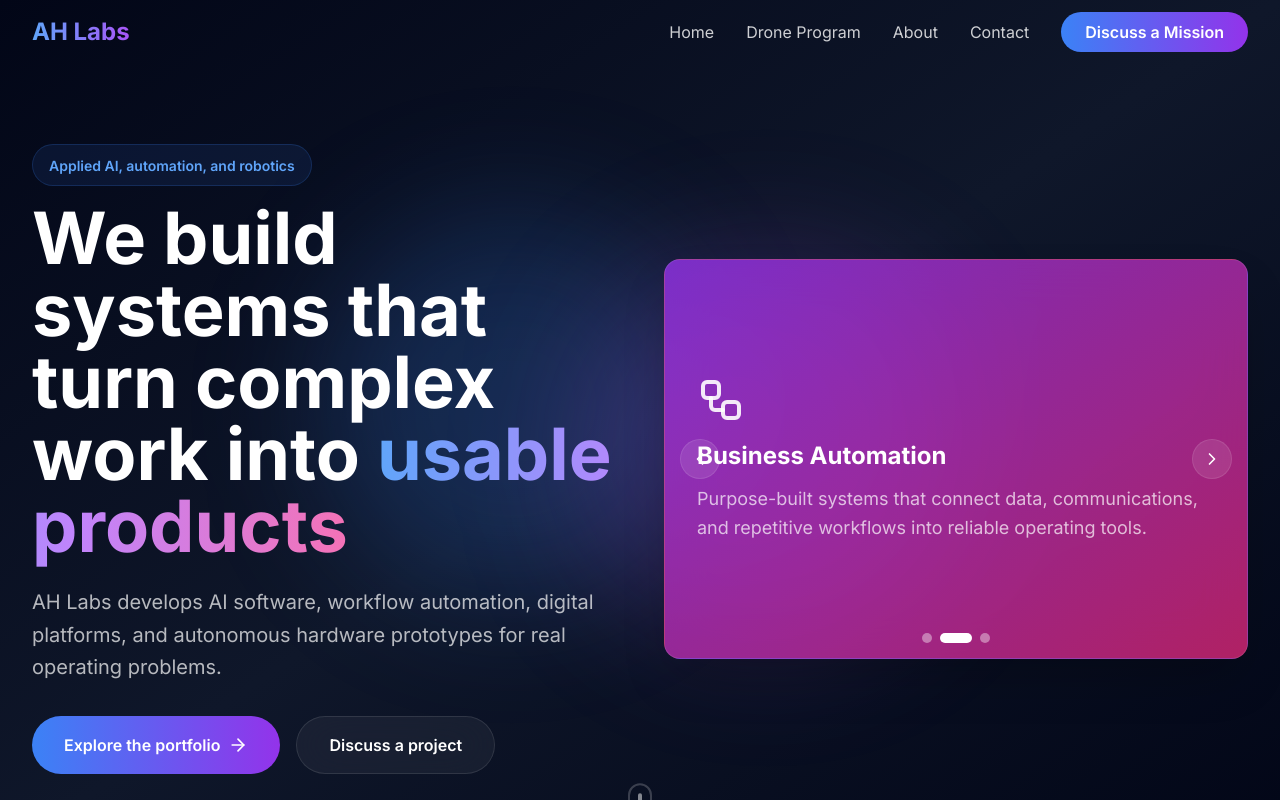
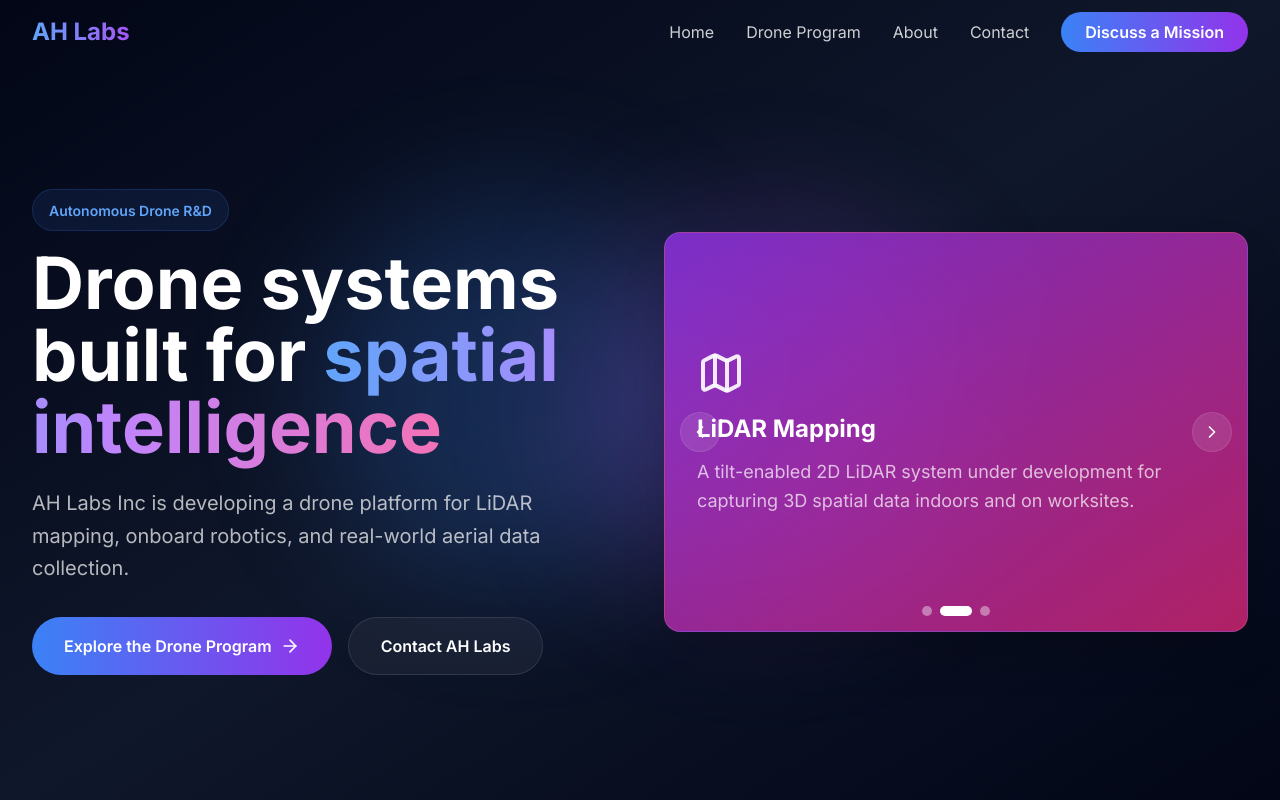
Before and after one commit to humzam241241/AH-Labs-Inc, a Next.js app: page / in a window 1280 px wide. Shown: the top 800 px of the page. Built offline with nearby package versions, Linux system fonts and the light colour scheme.

Commit message:
Focus homepage on autonomous drones

```diff
--- a/components/hero.tsx
+++ b/components/hero.tsx
@@ -3,28 +3,28 @@
 import React from "react"
 import Link from "next/link"
 import { motion } from "framer-motion"
-import { ArrowRight, Bot, Cpu, Workflow } from "lucide-react"
+import { ArrowRight, Cpu, Map, Plane } from "lucide-react"
 import { DisplayCards } from "./ui/display-cards"
 
 const heroCards = [
   {
     id: 1,
-    title: "AI Products",
-    description: "Production-ready software for customer support, lead capture, document workflows, and operational decision-making.",
-    icon: Bot,
+    title: "Autonomous Flight",
+    description: "An integrated aerial robotics platform built around custom flight control, onboard compute, and sensor integration.",
+    icon: Plane,
     gradient: "from-blue-600/80 to-cyan-600/80",
   },
   {
     id: 2,
-    title: "Business Automation",
-    description: "Purpose-built systems that connect data, communications, and repetitive workflows into reliable operating tools.",
-    icon: Workflow,
+    title: "LiDAR Mapping",
+    description: "A tilt-enabled 2D LiDAR system under development for capturing 3D spatial data indoors and on worksites.",
+    icon: Map,
     gradient: "from-purple-600/80 to-pink-600/80",
   },
   {
     id: 3,
-    title: "Robotics R&D",
-    description: "Applied research in autonomous systems, embedded hardware, LiDAR mapping, and edge AI.",
+    title: "Onboard Robotics",
+    description: "ROS 2, NVIDIA Jetson compute, custom electronics, and mechanical design combined in one prototype.",
     icon: Cpu,
     gradient: "from-orange-600/80 to-red-600/80",
   },
@@ -34,7 +34,6 @@ export function Hero() {
   return (
     <section className="relative min-h-screen flex items-center justify-center overflow-hidden pt-16">
       <div className="absolute inset-0 bg-gradient-to-br from-slate-950 via-slate-900 to-slate-950" />
-
       <div className="absolute inset-0">
         <div className="absolute top-1/4 left-1/4 w-96 h-96 bg-blue-500/20 rounded-full blur-3xl" />
         <div className="absolute bottom-1/4 right-1/4 w-96 h-96 bg-purple-500/20 rounded-full blur-3xl" />
@@ -42,87 +41,36 @@ export function Hero() {
 
       <div className="relative z-10 max-w-7xl mx-auto px-4 sm:px-6 lg:px-8 py-20">
         <div className="grid lg:grid-cols-2 gap-12 items-center">
-          <motion.div
-            initial={{ opacity: 0, x: -50 }}
-            animate={{ opacity: 1, x: 0 }}
-            transition={{ duration: 0.8 }}
-            className="text-center lg:text-left"
-          >
-            <motion.div
-              initial={{ opacity: 0, y: 20 }}
-              animate={{ opacity: 1, y: 0 }}
-              transition={{ delay: 0.2 }}
-              className="inline-block mb-4 px-4 py-2 bg-blue-500/10 border border-blue-500/20 rounded-full"
-            >
-              <span className="text-blue-400 text-sm font-semibold">
-                Applied AI, automation, and robotics
-              </span>
-            </motion.div>
+          <motion.div initial={{ opacity: 0, x: -50 }} animate={{ opacity: 1, x: 0 }} transition={{ duration: 0.8 }} className="text-center lg:text-left">
+            <div className="inline-block mb-4 px-4 py-2 bg-blue-500/10 border border-blue-500/20 rounded-full">
+              <span className="text-blue-400 text-sm font-semibold">Autonomous Drone R&amp;D</span>
+            </div>
 
-            <motion.h1
-              initial={{ opacity: 0, y: 20 }}
-              animate={{ opacity: 1, y: 0 }}
-              transition={{ delay: 0.3 }}
-              className="text-5xl md:text-6xl lg:text-7xl font-bold text-white mb-6 leading-tight"
-            >
-              We build systems that turn complex work into{" "}
-              <span className="bg-gradient-to-r from-blue-400 via-purple-400 to-pink-400 bg-clip-text text-transparent">
-                usable products
-              </span>
-            </motion.h1>
+            <h1 className="text-5xl md:text-6xl lg:text-7xl font-bold text-white mb-6 leading-tight">
+              Drone systems built for{" "}
+              <span className="bg-gradient-to-r from-blue-400 via-purple-400 to-pink-400 bg-clip-text text-transparent">spatial intelligence</span>
+            </h1>
 
-            <motion.p
-              initial={{ opacity: 0, y: 20 }}
-              animate={{ opacity: 1, y: 0 }}
-              transition={{ delay: 0.4 }}
-              className="text-xl text-white/70 mb-8 leading-relaxed"
-            >
-              AH Labs develops AI software, workflow automation, digital platforms, and autonomous hardware prototypes for real operating problems.
-            </motion.p>
+            <p className="text-xl text-white/70 mb-8 leading-relaxed">
+              AH Labs Inc is developing a drone platform for LiDAR mapping, onboard robotics, and real-world aerial data collection.
+            </p>
 
-            <motion.div
-              initial={{ opacity: 0, y: 20 }}
-              animate={{ opacity: 1, y: 0 }}
-              transition={{ delay: 0.5 }}
-              className="flex flex-col sm:flex-row gap-4 justify-center lg:justify-start"
-            >
-              <Link
-                href="/projects"
-                className="group px-8 py-4 bg-gradient-to-r from-blue-500 to-purple-600 text-white rounded-full font-semibold hover:shadow-lg hover:shadow-purple-500/50 transition-all flex items-center justify-center space-x-2"
-              >
-                <span>Explore the portfolio</span>
+            <div className="flex flex-col sm:flex-row gap-4 justify-center lg:justify-start">
+              <Link href="/projects/drone" className="group px-8 py-4 bg-gradient-to-r from-blue-500 to-purple-600 text-white rounded-full font-semibold hover:shadow-lg hover:shadow-purple-500/50 transition-all flex items-center justify-center space-x-2">
+                <span>Explore the Drone Program</span>
                 <ArrowRight className="w-5 h-5 group-hover:translate-x-1 transition-transform" />
               </Link>
-
-              <Link
-                href="/contact"
-                className="px-8 py-4 bg-white/5 backdrop-blur-xl border border-white/10 text-white rounded-full font-semibold hover:bg-white/10 transition-all flex items-center justify-center"
-              >
-                Discuss a project
+              <Link href="/contact" className="px-8 py-4 bg-white/5 backdrop-blur-xl border border-white/10 text-white rounded-full font-semibold hover:bg-white/10 transition-all flex items-center justify-center">
+                Contact AH Labs
               </Link>
-            </motion.div>
+            </div>
           </motion.div>
 
-          <motion.div
-            initial={{ opacity: 0, x: 50 }}
-            animate={{ opacity: 1, x: 0 }}
-            transition={{ duration: 0.8, delay: 0.3 }}
-            className="w-full lg:w-auto"
-          >
+          <motion.div initial={{ opacity: 0, x: 50 }} animate={{ opacity: 1, x: 0 }} transition={{ duration: 0.8, delay: 0.3 }} className="w-full lg:w-auto">
             <DisplayCards cards={heroCards} autoSlide slideInterval={4500} />
           </motion.div>
         </div>
       </div>
-
-      <div className="absolute bottom-8 left-1/2 -translate-x-1/2">
-        <motion.div
-          animate={{ y: [0, 10, 0] }}
-          transition={{ duration: 2, repeat: Infinity }}
-          className="w-6 h-10 border-2 border-white/20 rounded-full flex items-start justify-center p-2"
-        >
-          <div className="w-1 h-3 bg-white/50 rounded-full" />
-        </motion.div>
-      </div>
     </section>
   )
 }
```
